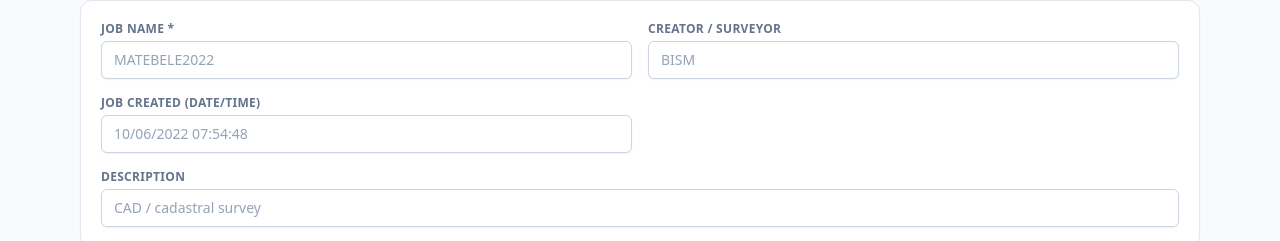
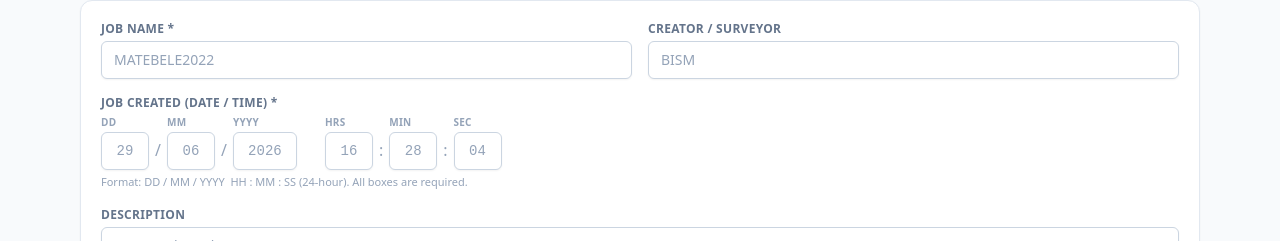
Before and after one commit to talhahassan0005/FieldBook, a Next.js app: page /jobs/new in a window 1280 px wide. Shown: the part 212-453 px from the top of the page. Built offline with nearby package versions, Linux system fonts and the light colour scheme; no server answers; the database is empty.

Commit message:
new changes with date required

```diff
--- a/src/app/jobs/[id]/coordinates/page.js
+++ b/src/app/jobs/[id]/coordinates/page.js
@@ -58,13 +58,19 @@ export default function CoordinateListPage({ params }) {
     );
   if (!job) return null;
 
+  // Description is standardised by point type (client rule):
+  //   • Reference marks      → "12 mm iron peg in concrete"
+  //   • Beacons & working pts → "12 mm iron peg"
+  const PEG = "12 mm iron peg";
+  const PEG_CONCRETE = "12 mm iron peg in concrete";
+
   // One coordinate row from a control point (own grid coords) or a survey point
-  // (final averaged mean coordinate). Description = the point's feature code.
-  const toRow = (p) => ({
+  // (final averaged mean coordinate), with the type-based default description.
+  const toRow = (p, description) => ({
     name: p.name,
     easting: p.computed?.meanEasting ?? p.easting ?? p.observations?.[0]?.easting ?? null,
     northing: p.computed?.meanNorthing ?? p.northing ?? p.observations?.[0]?.northing ?? null,
-    description: p.code || "",
+    description,
   });
   const byName = (a, b) => naturalCmp(a.name, b.name);
   const refMarks = control.filter((c) => c.pointType === "Reference Mark").sort(byName);
@@ -74,25 +80,38 @@ export default function CoordinateListPage({ params }) {
     .sort(byName);
   const beacons = [...points].sort(byName);
 
+  // Match the client's sample sequence exactly: only TWO headers —
+  // "REFERENCE MARKS" (reference marks, then a blank line, then the working
+  // points, then any other control) and "BEACONS". A `SPACER` marks the blank
+  // separator row the sample shows between the reference marks and the WPs.
+  const SPACER = { spacer: true };
+  const refSection = [];
+  for (const c of refMarks) refSection.push(toRow(c, PEG_CONCRETE));
+  if (refSection.length && workingPts.length) refSection.push(SPACER);
+  for (const c of workingPts) refSection.push(toRow(c, PEG));
+  if (refSection.length && otherCtrl.length) refSection.push(SPACER);
+  for (const c of otherCtrl) refSection.push(toRow(c, PEG));
+
   const groups = [
-    ["REFERENCE MARKS", refMarks.map(toRow)],
-    ["WORKING POINTS", workingPts.map(toRow)],
-    ["CONTROL POINTS", otherCtrl.map(toRow)],
-    ["BEACONS", beacons.map(toRow)],
+    ["REFERENCE MARKS", refSection],
+    ["BEACONS", beacons.map((c) => toRow(c, PEG))],
   ].filter(([, rows]) => rows.length > 0);
 
   const title = `COORDINATE LIST ${job.name || ""}`.trim();
 
   // Build & download a real Excel (.xlsx) file matching the client's sample:
-  // a title row, then each group (Reference Marks / Working Points / Beacons)
-  // with a "Description" header, the data rows, and a blank spacer row.
+  // a title row, then each section (REFERENCE MARKS — incl. working points — then
+  // BEACONS) with a "Description" header, the data rows, and blank spacer rows.
   async function downloadExcel() {
     const XLSX = await import("xlsx");
     const round2 = (v) => (v == null || !Number.isFinite(Number(v)) ? "" : Math.round(Number(v) * 100) / 100);
     const aoa = [[title], []];
     for (const [label, rows] of groups) {
       aoa.push([label, "", "", "Description"]);
-      for (const r of rows) aoa.push([r.name, round2(r.easting), round2(r.northing), r.description]);
+      for (const r of rows) {
+        if (r.spacer) aoa.push([]); // blank separator row (e.g. between ref marks and WPs)
+        else aoa.push([r.name, round2(r.easting), round2(r.northing), r.description]);
+      }
       aoa.push([]);
     }
     const ws = XLSX.utils.aoa_to_sheet(aoa);
@@ -136,14 +155,20 @@ export default function CoordinateListPage({ params }) {
                   </tr>
                 </thead>
                 <tbody>
-                  {rows.map((r, i) => (
+                  {rows.map((r, i) =>
+                    r.spacer ? (
+                      <tr key={i}>
+                        <td className="py-2" colSpan={4} />
+                      </tr>
+                    ) : (
                       <tr key={i}>
                         <td className="whitespace-nowrap py-0.5 pr-3">{r.name}</td>
                         <td className="num py-0.5 pr-3 text-right">{fmtNum(r.easting)}</td>
                         <td className="num py-0.5 pr-3 text-right">{fmtNum(r.northing)}</td>
                         <td className="py-0.5">{r.description || "-"}</td>
                       </tr>
-                  ))}
+                    )
+                  )}
                 </tbody>
               </table>
             </div>
--- a/src/app/jobs/[id]/report/page.js
+++ b/src/app/jobs/[id]/report/page.js
@@ -620,7 +620,7 @@ function ImageWithFallback({ src }) {
     return (
       <div
         className="absolute right-0 top-0 bg-white"
-        style={{ width: 232, height: 86, border: "1px solid #c9c9c9" }}
+        style={{ width: 232, height: 86 }}
       >
         <div className="flex items-start" style={{ gap: 6, padding: 6 }}>
           {/* MS-Office broken-image red-X icon */}
@@ -628,7 +628,7 @@ function ImageWithFallback({ src }) {
             <rect x="0.5" y="0.5" width="15" height="15" fill="#ffffff" stroke="#d01818" strokeWidth="1" />
             <path d="M3.2 3.2 L12.8 12.8 M12.8 3.2 L3.2 12.8" stroke="#d01818" strokeWidth="1.4" />
           </svg>
-          <span style={{ color: "#3b3b3b", fontSize: 11, lineHeight: 1.35 }}>
+          <span style={{ color: "#3b3b3b", fontSize: 8, lineHeight: 1.35 }}>
             The linked image cannot be displayed. The file may have been moved, renamed, or deleted. Verify that the link points to the correct file and location.
           </span>
         </div>
--- a/src/components/JobForm.js
+++ b/src/components/JobForm.js
@@ -52,6 +52,10 @@ export default function JobForm({ initial, jobId }) {
   const [error, setError] = useState("");
   // Reusable coordinate systems (calibration entered once per system, reused).
   const [coordSystems, setCoordSystems] = useState([]);
+  // Job "Created" entered as separate Day/Month/Year Hours/Min/Sec boxes so the
+  // format is always consistent (client requirement); combined into
+  // form.jobCreated as "DD/MM/YYYY HH:MM:SS".
+  const [dt, setDt] = useState(() => parseDateParts(initial?.jobCreated));
 
   useEffect(() => {
     api
@@ -146,6 +150,14 @@ export default function JobForm({ initial, jobId }) {
       return next;
     });
   }
+  // Update one date/time part (digits only, capped length) and rebuild the
+  // combined "DD/MM/YYYY HH:MM:SS" string stored in form.jobCreated.
+  function setDtPart(key, value) {
+    const cleaned = value.replace(/\D/g, "").slice(0, key === "yyyy" ? 4 : 2);
+    const next = { ...dt, [key]: cleaned };
+    setDt(next);
+    setJobCreated(combineDateParts(next));
+  }
   // When a SAVED coordinate system is selected, its calibration is fixed — lock
   // the transformation fields (only projection stays editable). A new/unknown
   // name leaves them editable so the system can be defined once.
@@ -166,6 +178,11 @@ export default function JobForm({ initial, jobId }) {
     e.preventDefault();
     if (!form.name.trim()) {
       setError("Job name is required");
+      return;
+    }
+    const dtErr = dateTimeError(dt);
+    if (dtErr) {
+      setError(dtErr);
       return;
     }
     setSaving(true);
@@ -222,9 +239,25 @@ export default function JobForm({ initial, jobId }) {
           <Field label="Creator / surveyor">
             <input className="input" value={form.creator} onChange={(e) => set("creator", e.target.value)} placeholder="BISM" />
           </Field>
-          <Field label="Job created (date/time)">
-            <input className="input" value={form.jobCreated} onChange={(e) => setJobCreated(e.target.value)} placeholder="10/06/2022 07:54:48" />
-          </Field>
+          <div className="sm:col-span-2">
+            <label className="label">Job created (date / time) *</label>
+            <div className="flex flex-wrap items-end gap-1.5">
+              <DtBox label="DD" value={dt.dd} onChange={(v) => setDtPart("dd", v)} max={2} w="w-12" ph="29" />
+              <span className="pb-2 text-slate-400">/</span>
+              <DtBox label="MM" value={dt.mm} onChange={(v) => setDtPart("mm", v)} max={2} w="w-12" ph="06" />
+              <span className="pb-2 text-slate-400">/</span>
+              <DtBox label="YYYY" value={dt.yyyy} onChange={(v) => setDtPart("yyyy", v)} max={4} w="w-16" ph="2026" />
+              <span className="px-2" />
+              <DtBox label="Hrs" value={dt.hh} onChange={(v) => setDtPart("hh", v)} max={2} w="w-12" ph="16" />
+              <span className="pb-2 text-slate-400">:</span>
+              <DtBox label="Min" value={dt.mi} onChange={(v) => setDtPart("mi", v)} max={2} w="w-12" ph="28" />
+              <span className="pb-2 text-slate-400">:</span>
+              <DtBox label="Sec" value={dt.ss} onChange={(v) => setDtPart("ss", v)} max={2} w="w-12" ph="04" />
+            </div>
+            <p className="mt-1 text-[11px] text-slate-400">
+              Format: DD / MM / YYYY&nbsp;&nbsp;HH : MM : SS (24-hour). All boxes are required.
+            </p>
+          </div>
           <Field label="Description" full>
             <input className="input" value={form.description} onChange={(e) => set("description", e.target.value)} placeholder="CAD / cadastral survey" />
           </Field>
@@ -423,3 +456,47 @@ function fmtDateTime(d) {
   const p = (x) => String(x).padStart(2, "0");
   return `${p(d.getDate())}/${p(d.getMonth() + 1)}/${d.getFullYear()} ${p(d.getHours())}:${p(d.getMinutes())}:${p(d.getSeconds())}`;
 }
+
+// Split a stored "DD/MM/YYYY HH:MM:SS" string into the six editable parts.
+function parseDateParts(s) {
+  const m = String(s || "").match(/^(\d{1,2})\/(\d{1,2})\/(\d{4})(?:[ T](\d{1,2}):(\d{2})(?::(\d{2}))?)?/);
+  if (!m) return { dd: "", mm: "", yyyy: "", hh: "", mi: "", ss: "" };
+  return { dd: m[1], mm: m[2], yyyy: m[3], hh: m[4] || "", mi: m[5] || "", ss: m[6] || "" };
+}
+
+// Combine the six parts into "DD/MM/YYYY HH:MM:SS" — empty until all are filled.
+function combineDateParts({ dd, mm, yyyy, hh, mi, ss }) {
+  if ([dd, mm, yyyy, hh, mi, ss].some((v) => v === "" || v == null)) return "";
+  const p2 = (x) => String(x).padStart(2, "0");
+  return `${p2(dd)}/${p2(mm)}/${yyyy} ${p2(hh)}:${p2(mi)}:${p2(ss)}`;
+}
+
+// Validate the date/time boxes — returns an error message, or "" when valid.
+function dateTimeError({ dd, mm, yyyy, hh, mi, ss }) {
+  if ([dd, mm, yyyy, hh, mi, ss].some((v) => v === "" || v == null))
+    return "Job created date & time is required — fill DD, MM, YYYY, Hrs, Min and Sec.";
+  if (yyyy.length !== 4 || +yyyy < 1900 || +yyyy > 2999) return "Enter a 4-digit year.";
+  if (+mm < 1 || +mm > 12) return "Month must be between 01 and 12.";
+  if (+dd < 1 || +dd > 31) return "Day must be between 01 and 31.";
+  if (+hh > 23) return "Hours must be between 00 and 23.";
+  if (+mi > 59) return "Minutes must be between 00 and 59.";
+  if (+ss > 59) return "Seconds must be between 00 and 59.";
+  return "";
+}
+
+// One small numeric box (Day / Month / Year / Hrs / Min / Sec) with its label.
+function DtBox({ label, value, onChange, max, w, ph }) {
+  return (
+    <div className={`flex flex-col ${w}`}>
+      <span className="mb-0.5 text-[10px] font-semibold uppercase tracking-wide text-slate-400">{label}</span>
+      <input
+        className="input num text-center !px-2"
+        inputMode="numeric"
+        value={value}
+        maxLength={max}
+        placeholder={ph}
+        onChange={(e) => onChange(e.target.value)}
+      />
+    </div>
+  );
+}
```
Lines whose indentation alone changed are shown as unchanged.
